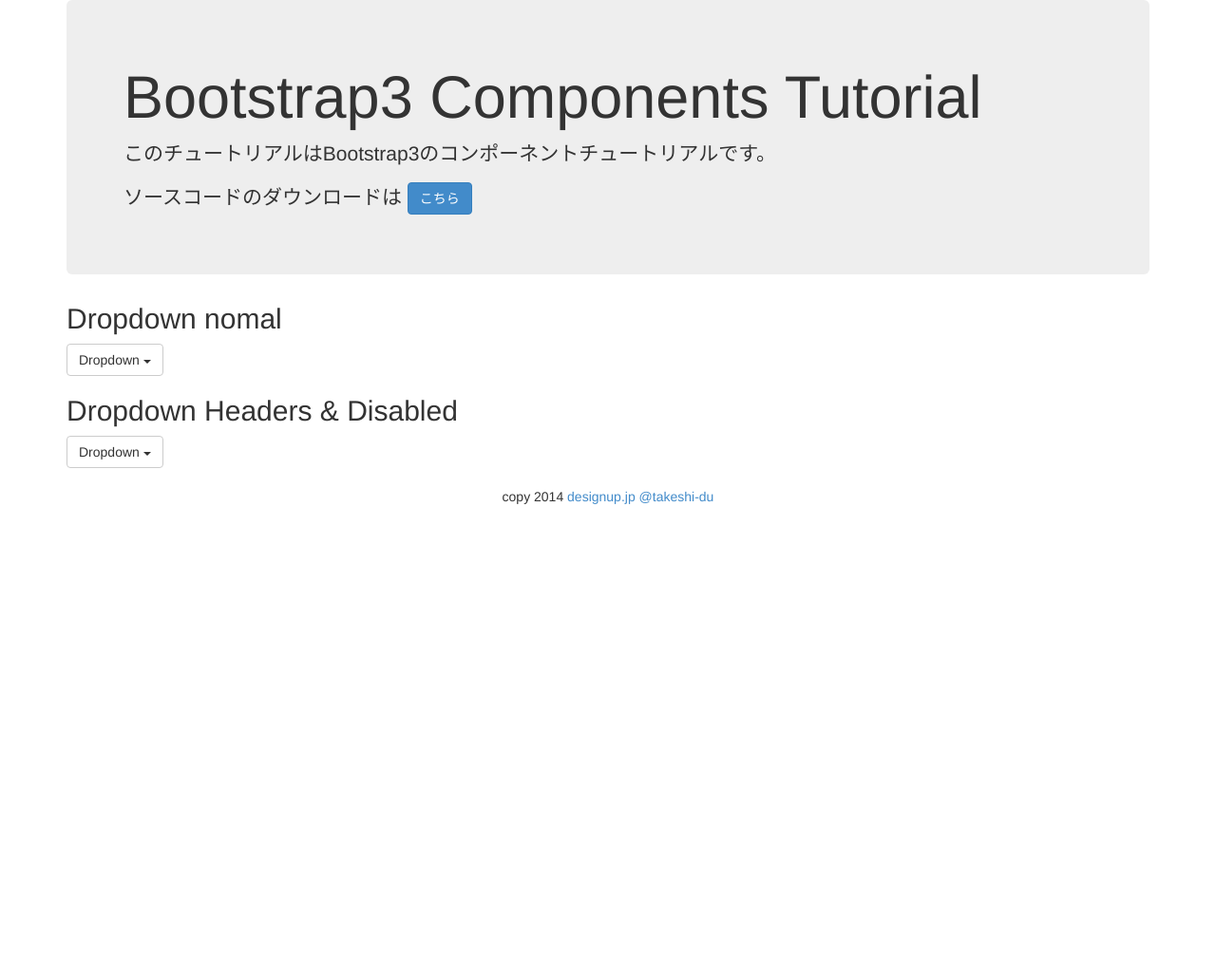
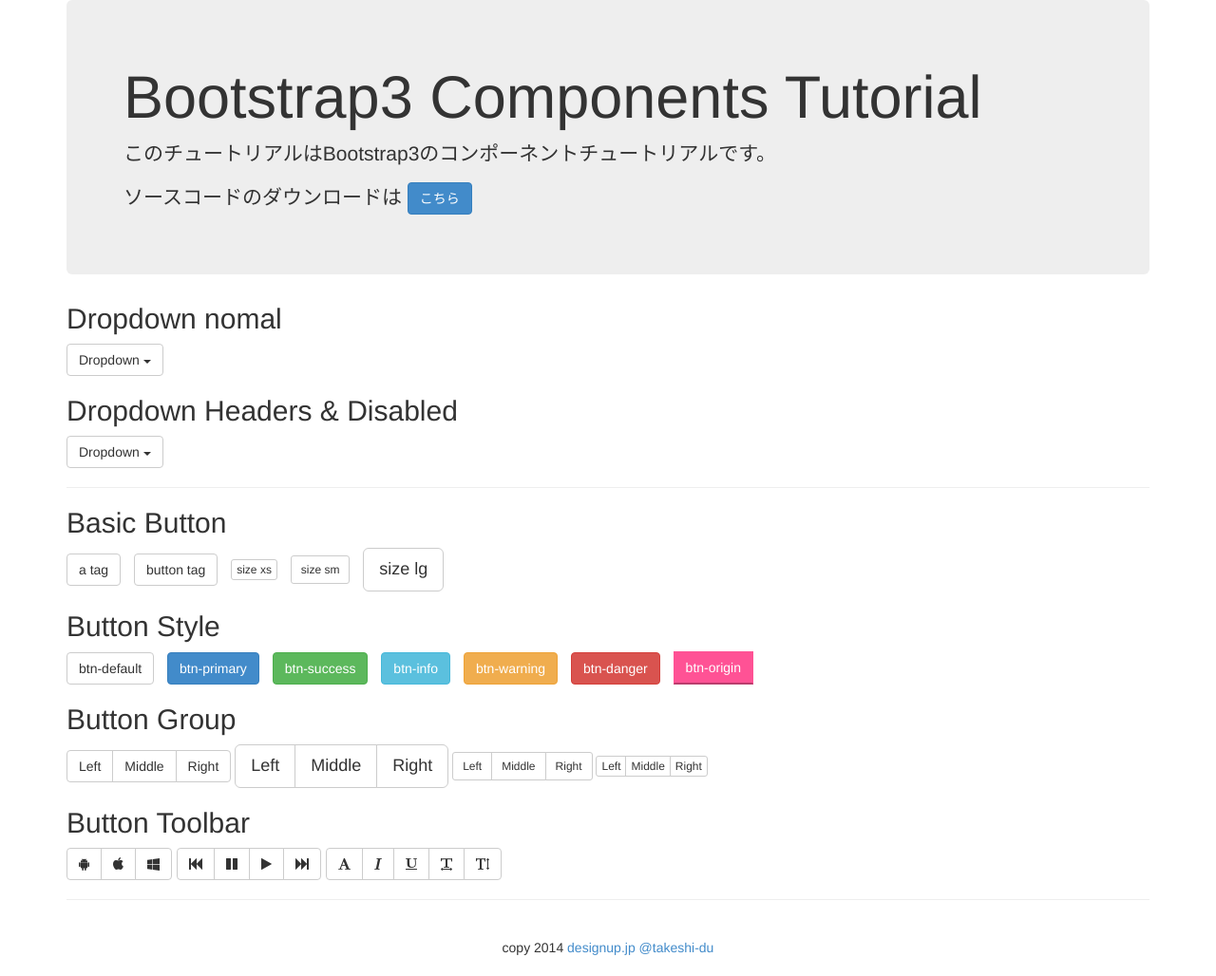
Before and after one commit to m-t-a-n-a-k-a/Bootstrap3-tutorials, a plain HTML site: page index.html in a window 1280 px wide. Shown: the whole page at 95% size. Before the commit the page ends 800 px from the top, so only its background shows below. Drawn offline with nearby package versions, Linux system fonts and the light colour scheme.

Commit message:
add button group component

```diff
--- a/index.html
+++ b/index.html
@@ -17,6 +17,25 @@
 
     <!-- bootstrap.min.css -->
     <link rel="stylesheet" href="bootstrap/css/bootstrap.min.css">
+    <link href="http://netdna.bootstrapcdn.com/font-awesome/4.1.0/css/font-awesome.min.css" rel="stylesheet">
+
+    <style>
+      /* オリジナルボタンスタイル */
+      .btn-origin {
+        color: #fff;
+        background-color: #FF5295;
+        border-bottom: 2px solid #BA3D6D;
+        -webkit-border-radius: 0;
+        -moz-border-radius: 0;
+        border-radius: 0;
+      }
+      .btn-origin:hover{
+        color: #fff;
+        border-bottom: none;
+        margin-top: 2px;
+      }
+
+    </style>
 
     <script src="js/vendor/modernizr-2.6.2.min.js"></script>
   </head>
@@ -87,10 +106,135 @@
 
       </div>
 
+      <hr>
+
 
       <!--=================================================
 
-                            Button Group
+                      Button & Button Group
+
+      ==================================================-->
+      <h2>Basic Button</h2>
+      <ul class="list-inline">
+        <li>
+          <!-- aタグをボタンにする -->
+          <a href="#" class="btn btn-default">a tag</a>
+        </li>
+        <li>
+          <!-- buttonタグをボタンにする -->
+          <button href="#" class="btn btn-default">button tag</button>
+        </li>
+        <li>
+          <!-- xsサイズのボタン -->
+          <button href="#" class="btn btn-default btn-xs">size xs</button>
+        </li>
+        <li>
+          <!-- smサイズのボタン -->
+          <button href="#" class="btn btn-default btn-sm">size sm</button>
+        </li>
+        <li>
+          <!-- lgサイズのボタン -->
+          <button href="#" class="btn btn-default btn-lg">size lg</button>
+        </li>
+      </ul>
+
+      <h2>Button Style</h2>
+      <ul class="list-inline">
+        <li>
+          <!-- デフォルトスタイル -->
+          <a href="#" class="btn btn-default">btn-default</a>
+        </li>
+        <li>
+          <!-- 青いボタン -->
+          <button href="#" class="btn btn-primary">btn-primary</button>
+        </li>
+        <li>
+          <!-- 緑のボタン -->
+          <button href="#" class="btn btn-success">btn-success</button>
+        </li>
+        <li>
+          <!-- 水色のボタン -->
+          <button href="#" class="btn btn-info">btn-info</button>
+        </li>
+        <li>
+          <!-- オレンジのボタン -->
+          <button href="#" class="btn btn-warning">btn-warning</button>
+        </li>
+        <li>
+          <!-- 赤いボタン -->
+          <button href="#" class="btn btn-danger">btn-danger</button>
+        </li>
+        <li>
+          <!-- オリジナルスタイル -->
+          <button href="#" class="btn btn-origin">btn-origin</button>
+        </li>
+      </ul>
+
+      <h2>Button Group</h2>
+
+      <!-- btn-groupでグループ化 -->
+      <div class="btn-group">
+        <button type="button" class="btn btn-default">Left</button>
+        <button type="button" class="btn btn-default">Middle</button>
+        <button type="button" class="btn btn-default">Right</button>
+      </div>
+
+      <!-- lg -->
+      <div class="btn-group btn-group-lg">
+        <button type="button" class="btn btn-default">Left</button>
+        <button type="button" class="btn btn-default">Middle</button>
+        <button type="button" class="btn btn-default">Right</button>
+      </div>
+
+      <!-- sm -->
+      <div class="btn-group btn-group-sm">
+        <button type="button" class="btn btn-default">Left</button>
+        <button type="button" class="btn btn-default">Middle</button>
+        <button type="button" class="btn btn-default">Right</button>
+      </div>
+
+      <!-- xs -->
+      <div class="btn-group btn-group-xs">
+        <button type="button" class="btn btn-default">Left</button>
+        <button type="button" class="btn btn-default">Middle</button>
+        <button type="button" class="btn btn-default">Right</button>
+      </div>
+
+      <h2>Button Toolbar</h2>
+      <div class="btn-toolbar">
+
+        <!-- OSのアイコン -->
+        <div class="btn-group">
+          <button type="button" class="btn btn-default"><i class="fa fa-android"></i></button>
+          <button type="button" class="btn btn-default"><i class="fa fa-apple"></i></button>
+          <button type="button" class="btn btn-default"><i class="fa fa-windows"></i></button>
+        </div>
+
+        <!-- 音楽プレイヤーの操作 -->
+        <div class="btn-group">
+          <button type="button" class="btn btn-default"><i class="fa fa-fast-backward"></i></button>
+          <button type="button" class="btn btn-default"><i class="fa fa-pause"></i></button>
+          <button type="button" class="btn btn-default"><i class="fa fa-play"></i></button>
+          <button type="button" class="btn btn-default"><i class="fa fa-fast-forward"></i></button>
+        </div>
+
+        <!-- 文字列の操作 -->
+        <div class="btn-group">
+          <button type="button" class="btn btn-default"><i class="fa fa-font"></i></button>
+          <button type="button" class="btn btn-default"><i class="fa fa-italic"></i></button>
+          <button type="button" class="btn btn-default"><i class="fa fa-underline"></i></button>
+          <button type="button" class="btn btn-default"><i class="fa fa-text-width"></i></button>
+          <button type="button" class="btn btn-default"><i class="fa fa-text-height"></i></button>
+        </div>
+
+      </div>
+
+      <hr>
+
+
+      <!--=================================================
+
+                      Navs & Navbar
 
       ==================================================-->
 
```
Also changed, not shown: README.md.
